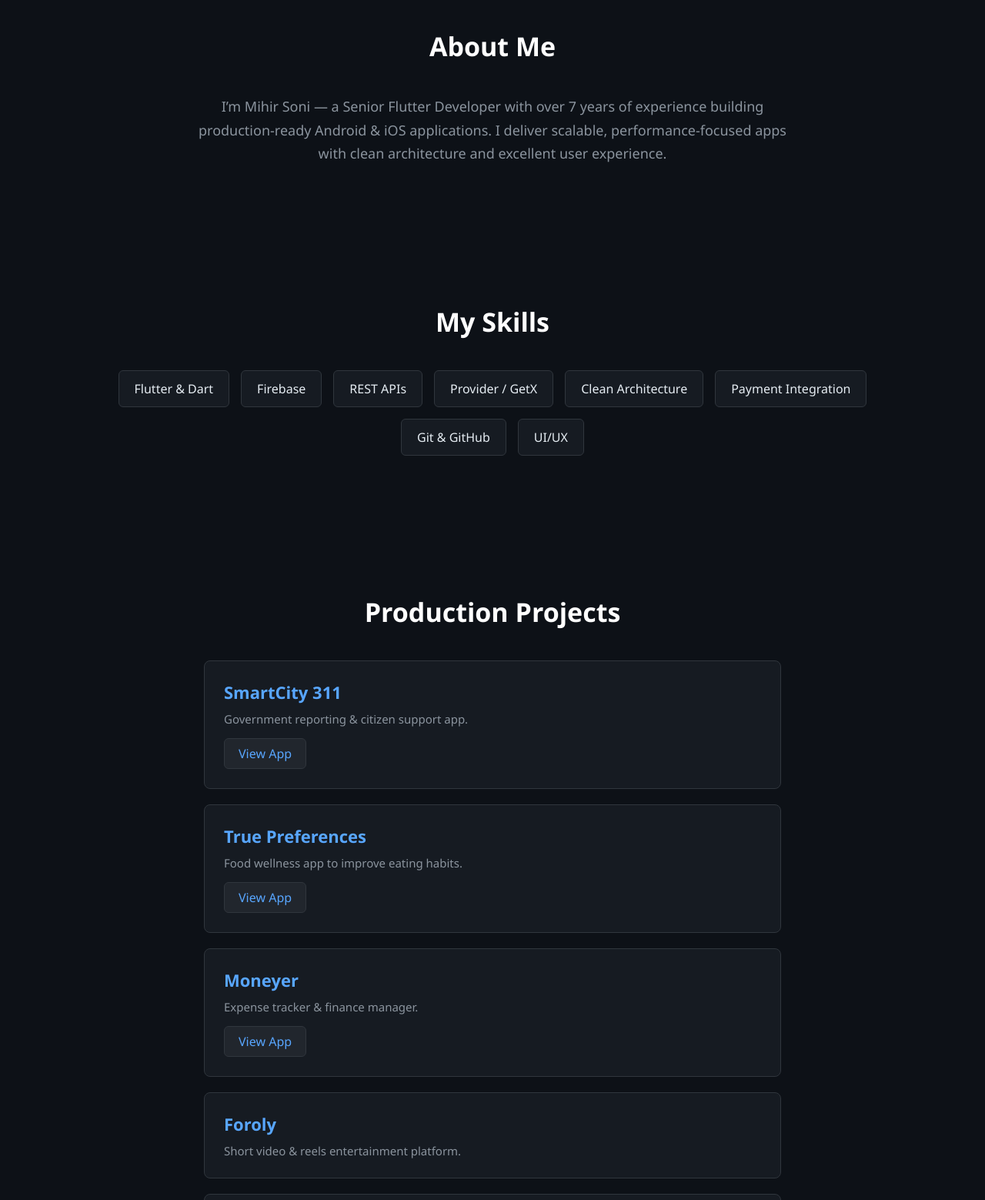
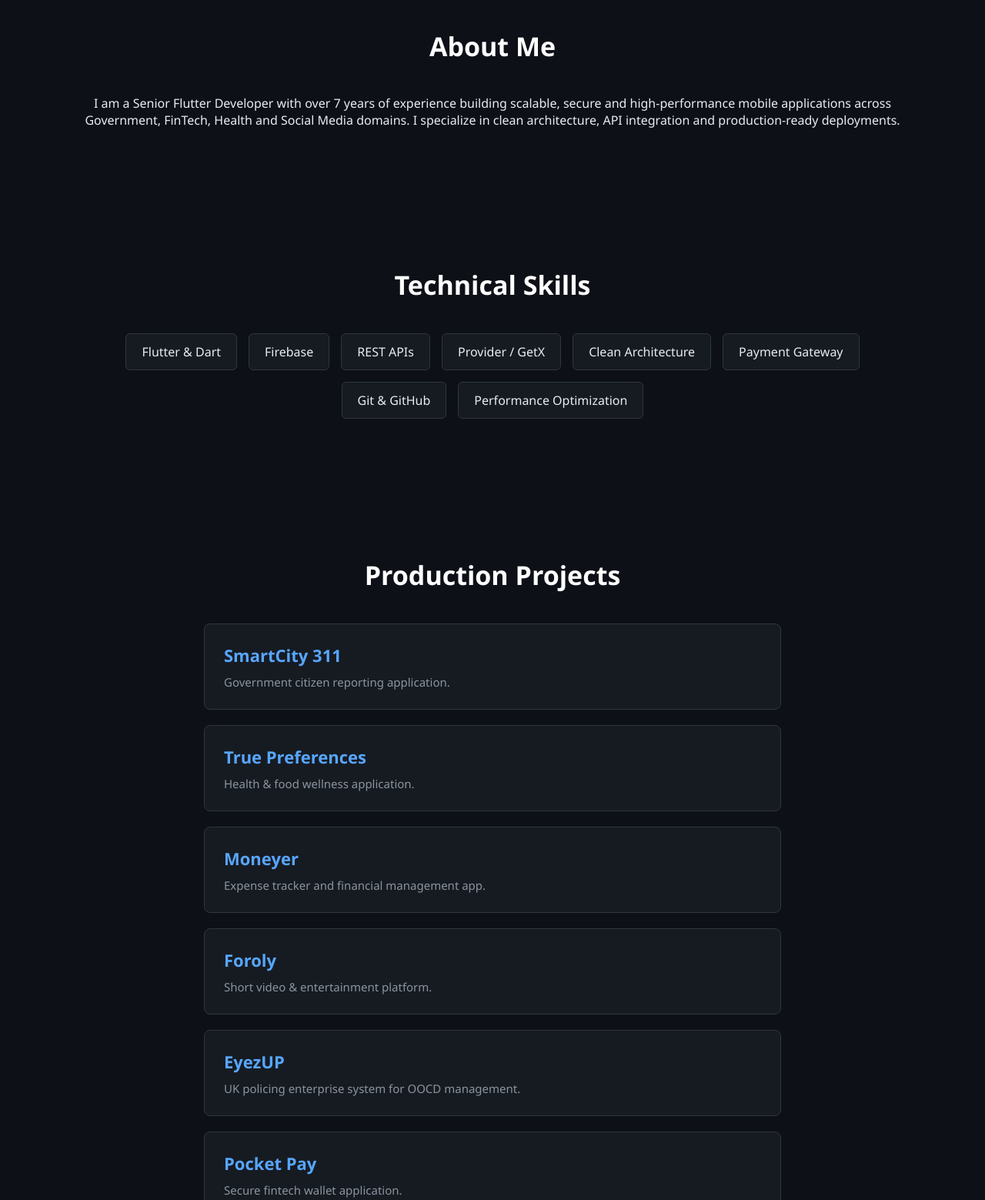
Before and after one commit to mihirsoni1312/MihirSoni-portfolio, a plain HTML site: page index.html in a window 1280 px wide. Shown: the part 840-2399 px from the top of the page at 77% size. Drawn offline with Linux system fonts and the light colour scheme.

Commit message:
Update title and content in index.html

```diff
--- a/index.html
+++ b/index.html
@@ -2,13 +2,13 @@
 <html lang="en">
 <head>
     <meta charset="UTF-8">
+    <title>Mihir Soni | Senior Flutter Developer</title>
     <meta name="viewport" content="width=device-width, initial-scale=1.0">
-    <title>Mihir Soni | Flutter Developer</title>
     <link rel="stylesheet" href="style.css">
 </head>
 <body>
 
-    <!-- NAVIGATION -->
+    <!-- NAVBAR -->
     <nav class="navbar">
         <div class="nav-logo">Mihir Soni</div>
         <ul class="nav-links">
@@ -23,79 +23,75 @@
     <!-- HERO -->
     <header id="home" class="hero-section">
         <div class="hero-content">
-            <h1>Senior Flutter Developer</h1>
-            <p>7+ Years of Expertise Building High-Quality Mobile Solutions</p>
-            <a href="#projects" class="btn">My Work</a>
+            <h1 class="highlight-name">Mihir Soni</h1>
+            <p class="hero-role">Senior Flutter Developer | 7+ Years Experience</p>
+            <a href="#projects" class="btn">View My Work</a>
         </div>
     </header>
 
     <!-- ABOUT -->
-    <section id="about" class="section about-section">
+    <section id="about" class="section">
         <h2>About Me</h2>
-        <p>
-            I’m Mihir Soni — a Senior Flutter Developer with over 7 years of experience building production-ready Android & iOS applications.
-            I deliver scalable, performance-focused apps with clean architecture and excellent user experience.
+        <p class="about-text">
+            I am a Senior Flutter Developer with over 7 years of experience building scalable,
+            secure and high-performance mobile applications across Government,
+            FinTech, Health and Social Media domains.
+            I specialize in clean architecture, API integration and production-ready deployments.
         </p>
     </section>
 
     <!-- SKILLS -->
-    <section id="skills" class="section skills-section">
-        <h2>My Skills</h2>
+    <section id="skills" class="section">
+        <h2>Technical Skills</h2>
         <div class="skills-grid">
             <span>Flutter & Dart</span>
             <span>Firebase</span>
             <span>REST APIs</span>
             <span>Provider / GetX</span>
             <span>Clean Architecture</span>
-            <span>Payment Integration</span>
+            <span>Payment Gateway</span>
             <span>Git & GitHub</span>
-            <span>UI/UX</span>
+            <span>Performance Optimization</span>
         </div>
     </section>
 
     <!-- PROJECTS -->
-    <section id="projects" class="section projects-section">
+    <section id="projects" class="section">
         <h2>Production Projects</h2>
 
         <div class="project-card">
             <h3>SmartCity 311</h3>
-            <p>Government reporting & citizen support app.</p>
-            <a href="https://play.google.com/store/search?q=Smartcity-311&c=apps&hl=en_IN" target="_blank">View App</a>
+            <p>Government citizen reporting application.</p>
         </div>
 
         <div class="project-card">
             <h3>True Preferences</h3>
-            <p>Food wellness app to improve eating habits.</p>
-            <a href="https://apps.apple.com/us/app/true-preferences-eat-wise-pro/id1492560619" target="_blank">View App</a>
+            <p>Health & food wellness application.</p>
         </div>
 
         <div class="project-card">
             <h3>Moneyer</h3>
-            <p>Expense tracker & finance manager.</p>
-            <a href="https://play.google.com/store/apps/details?id=com.moneyer.moneymanager&hl=en_IN" target="_blank">View App</a>
+            <p>Expense tracker and financial management app.</p>
         </div>
 
         <div class="project-card">
             <h3>Foroly</h3>
-            <p>Short video & reels entertainment platform.</p>
+            <p>Short video & entertainment platform.</p>
         </div>
 
         <div class="project-card">
             <h3>EyezUP</h3>
-            <p>UK police OOCD management platform.</p>
-            <a href="https://play.google.com/store/search?q=EyeZup&c=apps&hl=en_IN" target="_blank">View App</a>
+            <p>UK policing enterprise system for OOCD management.</p>
         </div>
 
         <div class="project-card">
             <h3>Pocket Pay</h3>
-            <p>Digital wallet & payment solution.</p>
-            <a href="https://play.google.com/store/apps/details?id=com.pocketpay.wallet&hl=en_IN" target="_blank">View App</a>
+            <p>Secure fintech wallet application.</p>
         </div>
 
         <div class="project-card">
             <h3>Rali</h3>
-            <p>Mobile app listed on Google Play.</p>
-            <a href="https://play.google.com/store/apps/details?id=com.apps.rali&hl=en_IN" target="_blank">View App</a>
+            <p>Published Google Play Store application.</p>
         </div>
 
     </section>
@@ -103,6 +99,7 @@
     <!-- CONTACT -->
     <section id="contact" class="section contact-section">
         <h2>Contact Me</h2>
+
         <p>
             📧 Email:
             <a href="mailto:mihir.soni1312@gmail.com">
@@ -120,7 +117,7 @@
 
     <!-- FOOTER -->
     <footer class="footer">
-        <p>© 2026 Mihir Soni. All Rights Reserved</p>
+        © 2026 Mihir Soni. All Rights Reserved.
     </footer>
 
 </body>
```
Lines whose indentation alone changed are shown as unchanged.
